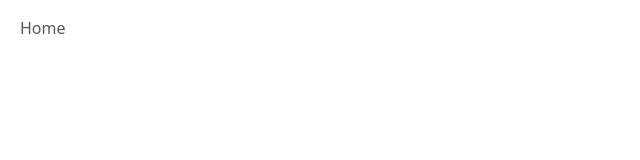
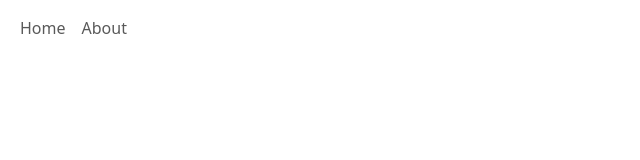
Before and after one commit to LimeLiteMC/NathanStevensonPortfolio, a plain HTML site: page NathanStevensonPortfolio/index.html in a window 1280 px wide. Shown: the full height of the page, 0-640 px from the left. Drawn offline with nearby package versions, Linux system fonts and the light colour scheme.

Commit message:
created other pages for site

```diff
--- a/NathanStevensonPortfolio/index.html
+++ b/NathanStevensonPortfolio/index.html
@@ -12,7 +12,7 @@
             <div class="container-fluid">
                 <ul class="navbar-nav">
                     <li class="nav-item"><a href="index.html" class="nav-link">Home</a></li>
-                    <li class="nav-item"><a href=""></li>
+                    <li class="nav-item"><a href="about.html" class="nav-link">About</li>
                 </ul>
             </div>
         </nav>
```
Also changed, not shown: NathanStevensonPortfolio/contactMe.html (added), NathanStevensonPortfolio/projects.html (added).
